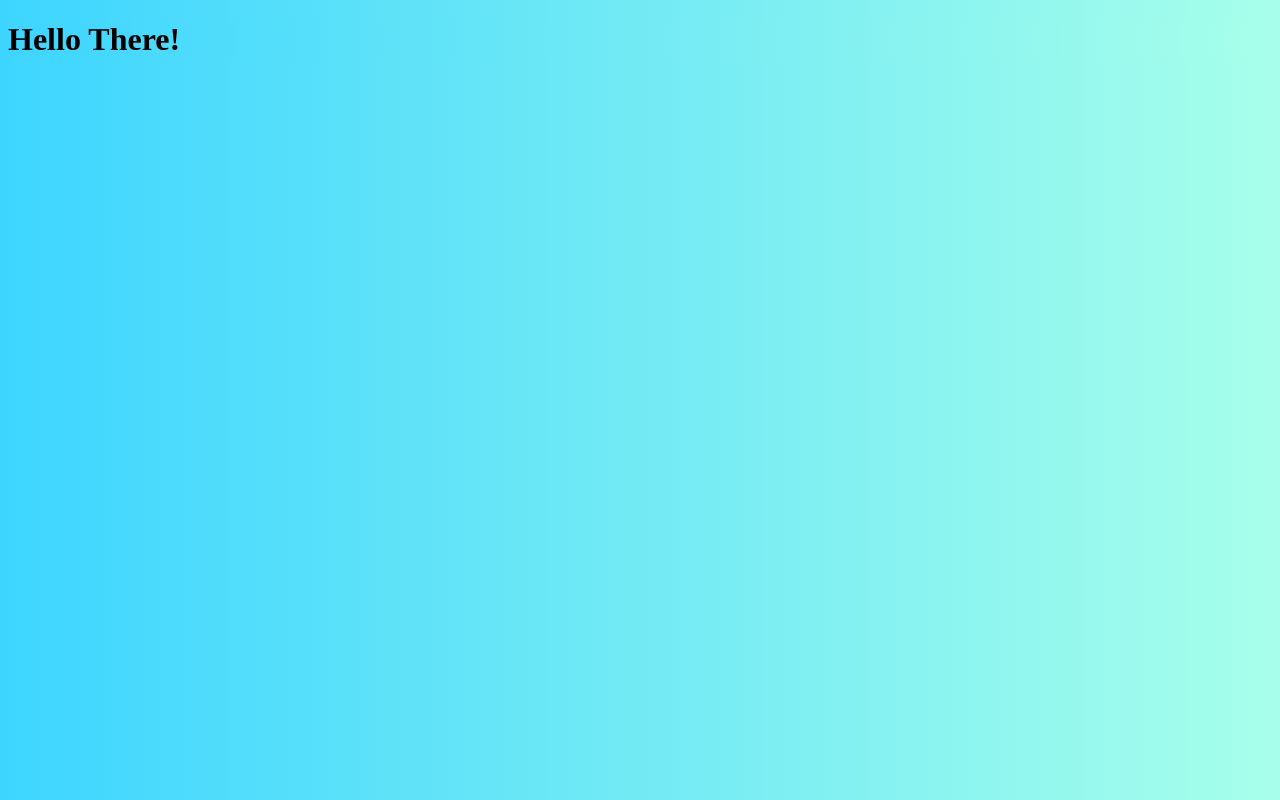
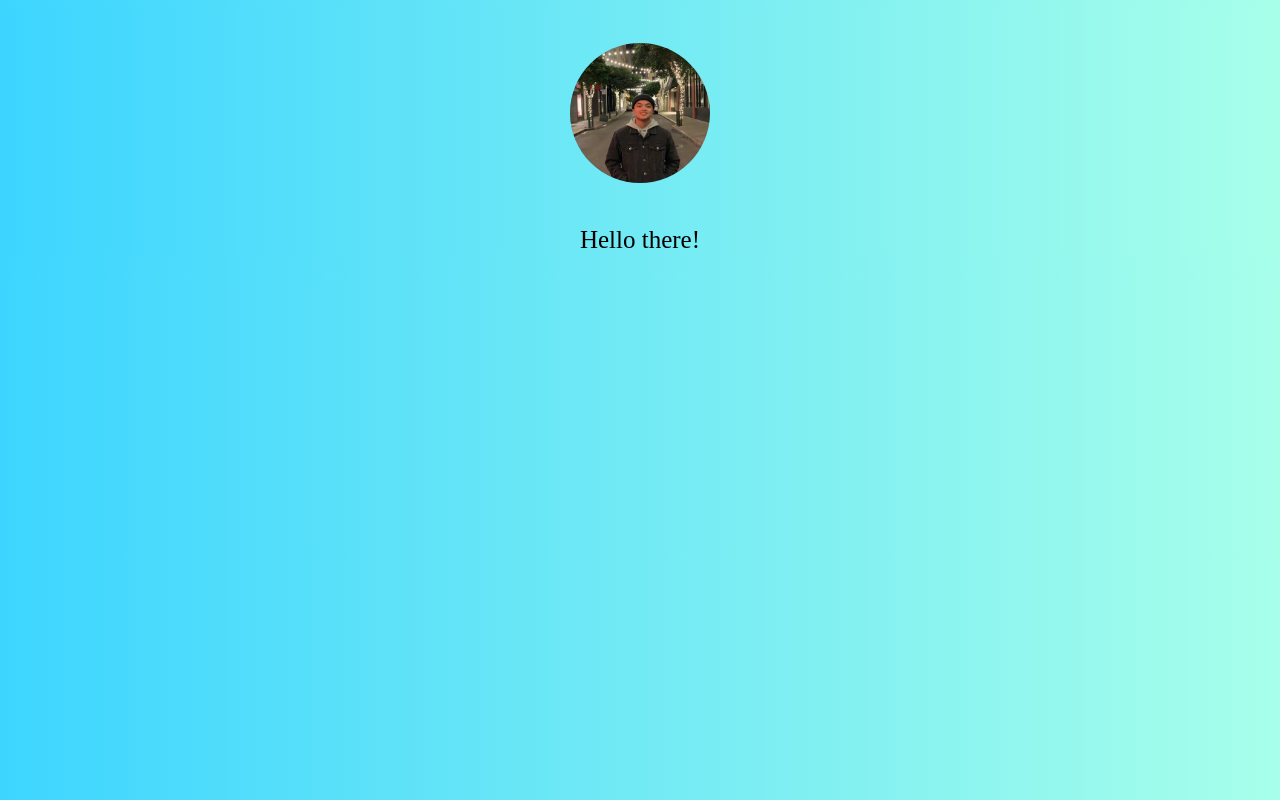
Before and after one commit to joshdaos/jd-linkhub, a plain HTML site: page index.html in a window 1280 px wide. Drawn offline with Linux system fonts and the light colour scheme.

Commit message:
adding img & css

```diff
--- a/index.html
+++ b/index.html
@@ -9,6 +9,7 @@
     <title>Josh Daos</title>
 </head>
 <body>
-    <h1>Hello There!</h1>
+    <img src="images/me.jpg" />
+    <p>Hello there!</p>
 </body>
 </html>
--- a/styles/main.css
+++ b/styles/main.css
@@ -1,3 +1,16 @@
 * {
     background: linear-gradient(to right, rgb(61, 213, 255) , rgb(167, 255, 234));
 }
+
+body{
+    text-align: center;
+    font-size: 25px;
+}
+
+img {
+    margin-top: 35px;
+    margin-bottom: 12px;
+    height: 140px;
+    width: 140px;
+    border-radius: 50%;
+}
```
Also changed, not shown: images/me.jpg (added).
